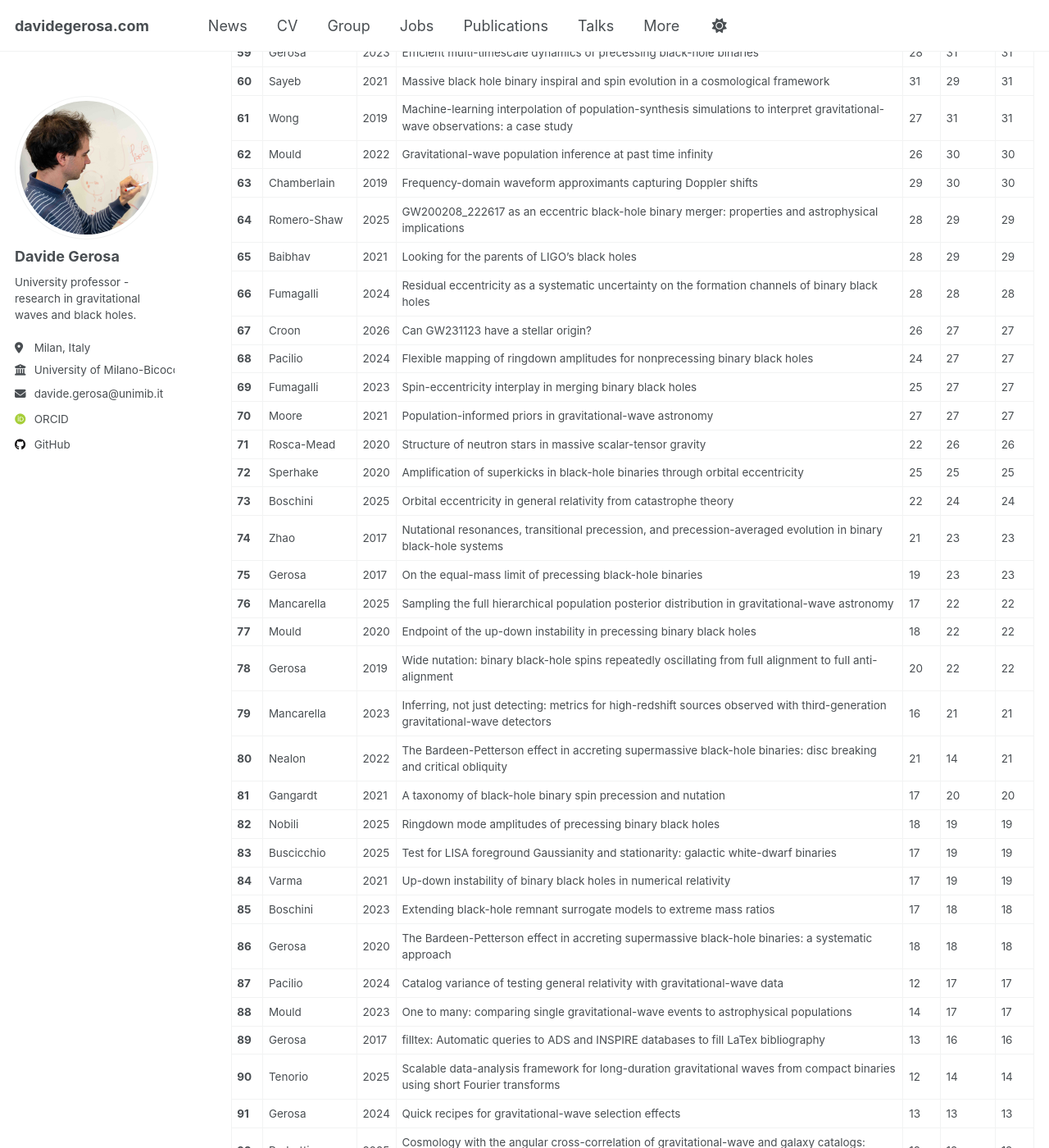
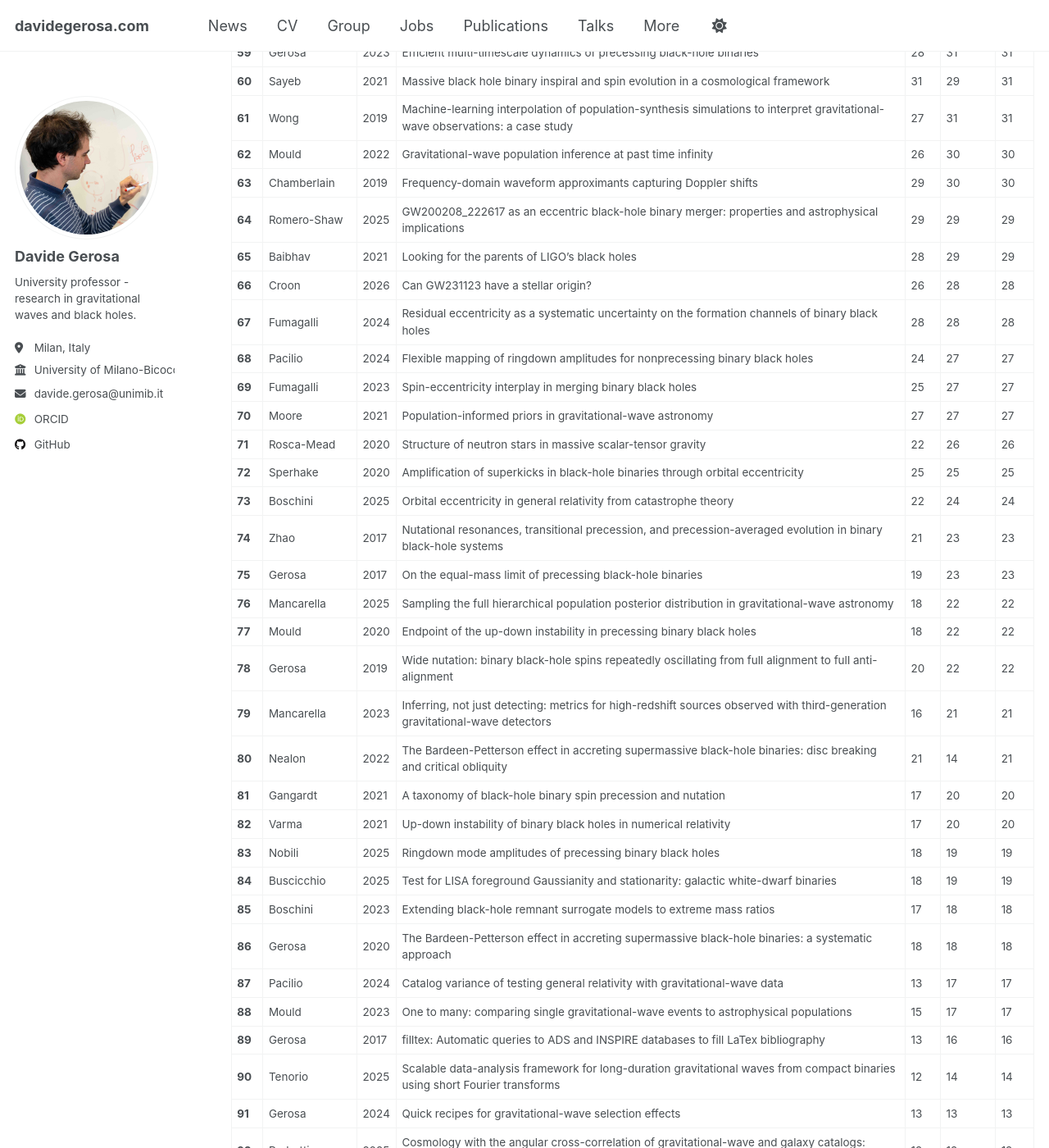
Before and after one commit to dgerosa/website, a Jekyll site: the page built from _pages/citations.md, in a window 1280 px wide and 1400 px high, scrolled down 2863 px. Shown: the whole window at 82% size. Built offline with Jekyll 4.4.1, drawn with Linux system fonts in a browser that asks for light colours; some web fonts are replaced; some of the changed text lies outside the part shown.

Commit message:
Website update from workflow

```diff
--- a/_pages/_citations.md
+++ b/_pages/_citations.md
@@ -47,7 +47,7 @@
 | **36** | Gupta | 2020 | Black holes in the low mass gap: Implications for gravitational wave observations | 58 | 65 | 65 |
 | **37** | Gerosa | 2018 | Black-hole kicks from numerical-relativity surrogate models | 57 | 65 | 65 |
 | **38** | Buscicchio | 2021 | Bayesian parameter estimation of stellar-mass black-hole binaries with LISA | 56 | 64 | 64 |
-| **39** | Gerosa | 2015 | Precessional instability in binary black holes with aligned spins | 56 | 62 | 62 |
+| **39** | Gerosa | 2015 | Precessional instability in binary black holes with aligned spins | 56 | 63 | 63 |
 | **40** | Mould | 2022 | Deep learning and Bayesian inference of gravitational-wave populations: hierarchical black-hole mergers | 57 | 61 | 61 |
 | **41** | Gerosa | 2020 | Astrophysical implications of GW190412 as a remnant of a previous black-hole merger | 54 | 61 | 61 |
 | **42** | Gerosa | 2016 | Numerical simulations of stellar collapse in scalar-tensor theories of gravity | 51 | 60 | 60 |
@@ -72,10 +72,10 @@
 | **61** | Wong | 2019 | Machine-learning interpolation of population-synthesis simulations to interpret gravitational-wave observations: a case study | 27 | 31 | 31 |
 | **62** | Mould | 2022 | Gravitational-wave population inference at past time infinity | 26 | 30 | 30 |
 | **63** | Chamberlain | 2019 | Frequency-domain waveform approximants capturing Doppler shifts | 29 | 30 | 30 |
-| **64** | Romero-Shaw | 2025 | GW200208_222617 as an eccentric black-hole binary merger: properties and astrophysical implications | 28 | 29 | 29 |
+| **64** | Romero-Shaw | 2025 | GW200208_222617 as an eccentric black-hole binary merger: properties and astrophysical implications | 29 | 29 | 29 |
 | **65** | Baibhav | 2021 | Looking for the parents of LIGO's black holes | 28 | 29 | 29 |
-| **66** | Fumagalli | 2024 | Residual eccentricity as a systematic uncertainty on the formation channels of binary black holes | 28 | 28 | 28 |
-| **67** | Croon | 2026 | Can GW231123 have a stellar origin? | 26 | 27 | 27 |
+| **66** | Croon | 2026 | Can GW231123 have a stellar origin? | 26 | 28 | 28 |
+| **67** | Fumagalli | 2024 | Residual eccentricity as a systematic uncertainty on the formation channels of binary black holes | 28 | 28 | 28 |
 | **68** | Pacilio | 2024 | Flexible mapping of ringdown amplitudes for nonprecessing binary black holes | 24 | 27 | 27 |
 | **69** | Fumagalli | 2023 | Spin-eccentricity interplay in merging binary black holes | 25 | 27 | 27 |
 | **70** | Moore | 2021 | Population-informed priors in gravitational-wave astronomy | 27 | 27 | 27 |
@@ -84,19 +84,19 @@
 | **73** | Boschini | 2025 | Orbital eccentricity in general relativity from catastrophe theory | 22 | 24 | 24 |
 | **74** | Zhao | 2017 | Nutational resonances, transitional precession, and precession-averaged evolution in binary black-hole systems | 21 | 23 | 23 |
 | **75** | Gerosa | 2017 | On the equal-mass limit of precessing black-hole binaries | 19 | 23 | 23 |
-| **76** | Mancarella | 2025 | Sampling the full hierarchical population posterior distribution in gravitational-wave astronomy | 17 | 22 | 22 |
+| **76** | Mancarella | 2025 | Sampling the full hierarchical population posterior distribution in gravitational-wave astronomy | 18 | 22 | 22 |
 | **77** | Mould | 2020 | Endpoint of the up-down instability in precessing binary black holes | 18 | 22 | 22 |
 | **78** | Gerosa | 2019 | Wide nutation: binary black-hole spins repeatedly oscillating from full alignment to full anti-alignment | 20 | 22 | 22 |
 | **79** | Mancarella | 2023 | Inferring, not just detecting: metrics for high-redshift sources observed with third-generation gravitational-wave detectors | 16 | 21 | 21 |
 | **80** | Nealon | 2022 | The Bardeen-Petterson effect in accreting supermassive black-hole binaries: disc breaking and critical obliquity | 21 | 14 | 21 |
 | **81** | Gangardt | 2021 | A taxonomy of black-hole binary spin precession and nutation | 17 | 20 | 20 |
-| **82** | Nobili | 2025 | Ringdown mode amplitudes of precessing binary black holes | 18 | 19 | 19 |
-| **83** | Buscicchio | 2025 | Test for LISA foreground Gaussianity and stationarity: galactic white-dwarf binaries | 17 | 19 | 19 |
-| **84** | Varma | 2021 | Up-down instability of binary black holes in numerical relativity | 17 | 19 | 19 |
+| **82** | Varma | 2021 | Up-down instability of binary black holes in numerical relativity | 17 | 20 | 20 |
+| **83** | Nobili | 2025 | Ringdown mode amplitudes of precessing binary black holes | 18 | 19 | 19 |
+| **84** | Buscicchio | 2025 | Test for LISA foreground Gaussianity and stationarity: galactic white-dwarf binaries | 18 | 19 | 19 |
 | **85** | Boschini | 2023 | Extending black-hole remnant surrogate models to extreme mass ratios | 17 | 18 | 18 |
 | **86** | Gerosa | 2020 | The Bardeen-Petterson effect in accreting supermassive black-hole binaries: a systematic approach | 18 | 18 | 18 |
-| **87** | Pacilio | 2024 | Catalog variance of testing general relativity with gravitational-wave data | 12 | 17 | 17 |
-| **88** | Mould | 2023 | One to many: comparing single gravitational-wave events to astrophysical populations | 14 | 17 | 17 |
+| **87** | Pacilio | 2024 | Catalog variance of testing general relativity with gravitational-wave data | 13 | 17 | 17 |
+| **88** | Mould | 2023 | One to many: comparing single gravitational-wave events to astrophysical populations | 15 | 17 | 17 |
 | **89** | Gerosa | 2017 | filltex: Automatic queries to ADS and INSPIRE databases to fill LaTex bibliography | 13 | 16 | 16 |
 | **90** | Tenorio | 2025 | Scalable data-analysis framework for long-duration gravitational waves from compact binaries using short Fourier transforms | 12 | 14 | 14 |
 | **91** | Gerosa | 2024 | Quick recipes for gravitational-wave selection effects | 13 | 13 | 13 |
@@ -206,4 +206,4 @@
 
 
 <br><br>
-*Last updated: 2026-04-10 04:22:46 UTC*
+*Last updated: 2026-04-10 13:38:08 UTC*
```
Also changed, not shown: other parts of _pages/_citations.md (+16 -16 lines), _pages/_group.md (+2 -10 lines), _pages/_publications.md (+1 -1 lines), _pages/_talks.md (+1 -1 lines).
